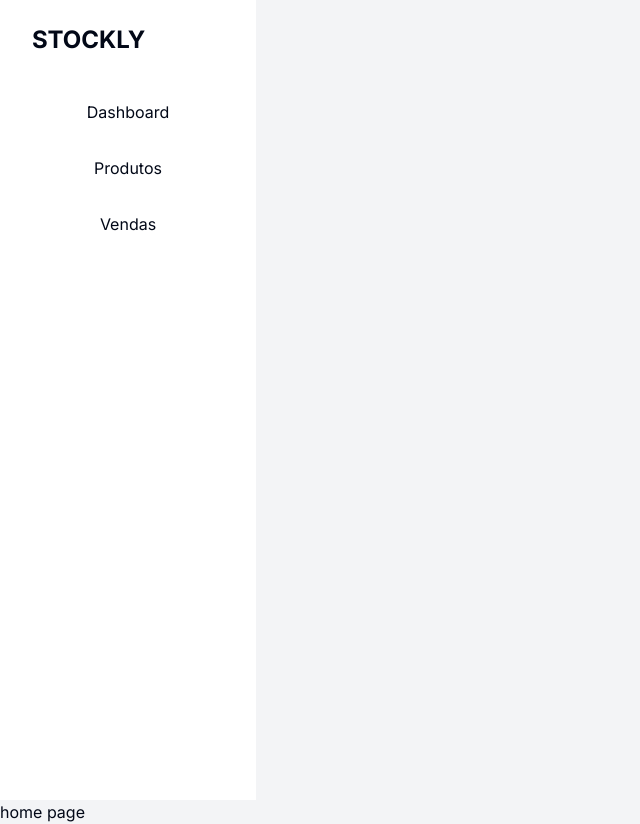
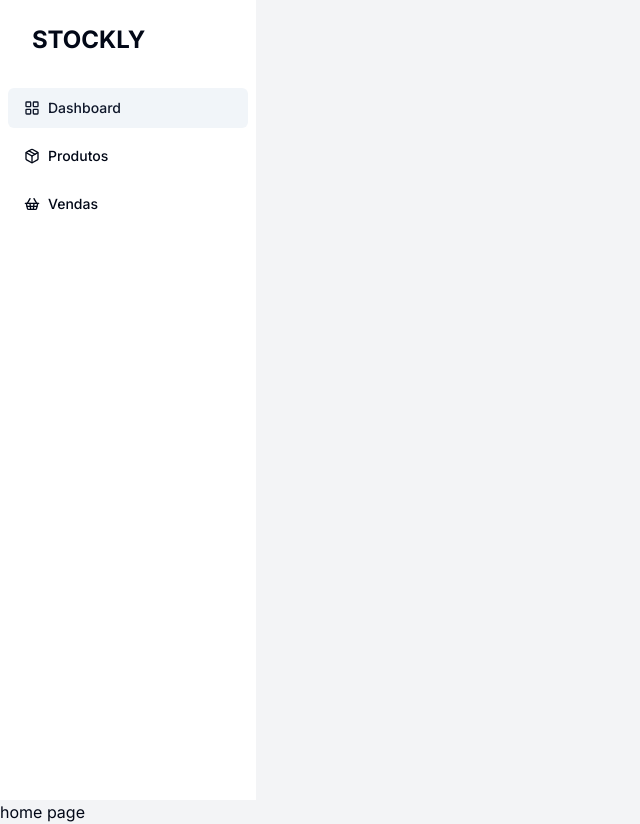
Before and after one commit to DaniSangelo/fsc-stockly, a Next.js app: page / in a window 1280 px wide. Shown: the whole page, without its empty margins (0-640 px from the left). Built offline with nearby package versions, Linux system fonts and the light colour scheme.

Commit message:
feat: add SidebarButton component and integrate into Sidebar

```diff
--- /dev/null
+++ b/app/_components/sidebar-button.tsx
@@ -0,0 +1,29 @@
+"use client";
+
+import { usePathname } from "next/navigation";
+import { Button } from "./ui/button";
+import Link from "next/link";
+import React from "react";
+
+interface SidebarButtonProps {
+  href: string;
+  children?: React.ReactNode
+}
+
+const SidebarButton = ({ children, href }: SidebarButtonProps) => {
+  const pathName = usePathname();
+
+  return (
+    <Button
+      className="justify-start gap-2"
+      variant={pathName === href ? "secondary" : "ghost"}
+      asChild
+    >
+      <Link href={href}>
+        {children}
+      </Link>
+    </Button>
+  );
+};
+
+export default SidebarButton;
--- a/app/_components/sidebar/sidebar.tsx
+++ b/app/_components/sidebar/sidebar.tsx
@@ -1,3 +1,6 @@
+import { LayoutGridIcon, PackageIcon, ShoppingBasketIcon } from "lucide-react";
+import SidebarButton from "../sidebar-button";
+
 const Sidebar = () => {
   return (
     <div className="w-64 bg-white">
@@ -5,9 +8,17 @@
         <h1 className="text-2xl font-bold"> STOCKLY </h1>
       </div>
       <div className="flex flex-col gap-2 p-2">
-        <button className="px-6 py-3">Dashboard</button>
-        <button className="px-6 py-3">Produtos</button>
-        <button className="px-6 py-3">Vendas</button>
+        <SidebarButton href="/">
+          <LayoutGridIcon size={20} /> Dashboard{" "}
+        </SidebarButton>
+        <SidebarButton href="/products">
+          <PackageIcon size={20} />
+          Produtos{" "}
+        </SidebarButton>
+        <SidebarButton href="/sales">
+          <ShoppingBasketIcon size={20} />
+          Vendas{" "}
+        </SidebarButton>
       </div>
     </div>
   );
--- /dev/null
+++ b/app/_components/ui/button.tsx
@@ -0,0 +1,56 @@
+import * as React from "react"
+import { Slot } from "@radix-ui/react-slot"
+import { cva, type VariantProps } from "class-variance-authority"
+
+import { cn } from "@/app/_lib/utils"
+
+const buttonVariants = cva(
+  "inline-flex items-center justify-center gap-2 whitespace-nowrap rounded-md text-sm font-medium ring-offset-background transition-colors focus-visible:outline-none focus-visible:ring-2 focus-visible:ring-ring focus-visible:ring-offset-2 disabled:pointer-events-none disabled:opacity-50 [&_svg]:pointer-events-none [&_svg]:size-4 [&_svg]:shrink-0",
+  {
+    variants: {
+      variant: {
+        default: "bg-primary text-primary-foreground hover:bg-primary/90",
+        destructive:
+          "bg-destructive text-destructive-foreground hover:bg-destructive/90",
+        outline:
+          "border border-input bg-background hover:bg-accent hover:text-accent-foreground",
+        secondary:
+          "bg-secondary text-secondary-foreground hover:bg-secondary/80",
+        ghost: "hover:bg-accent hover:text-accent-foreground",
+        link: "text-primary underline-offset-4 hover:underline",
+      },
+      size: {
+        default: "h-10 px-4 py-2",
+        sm: "h-9 rounded-md px-3",
+        lg: "h-11 rounded-md px-8",
+        icon: "h-10 w-10",
+      },
+    },
+    defaultVariants: {
+      variant: "default",
+      size: "default",
+    },
+  }
+)
+
+export interface ButtonProps
+  extends React.ButtonHTMLAttributes<HTMLButtonElement>,
+    VariantProps<typeof buttonVariants> {
+  asChild?: boolean
+}
+
+const Button = React.forwardRef<HTMLButtonElement, ButtonProps>(
+  ({ className, variant, size, asChild = false, ...props }, ref) => {
+    const Comp = asChild ? Slot : "button"
+    return (
+      <Comp
+        className={cn(buttonVariants({ variant, size, className }))}
+        ref={ref}
+        {...props}
+      />
+    )
+  }
+)
+Button.displayName = "Button"
+
+export { Button, buttonVariants }
```
